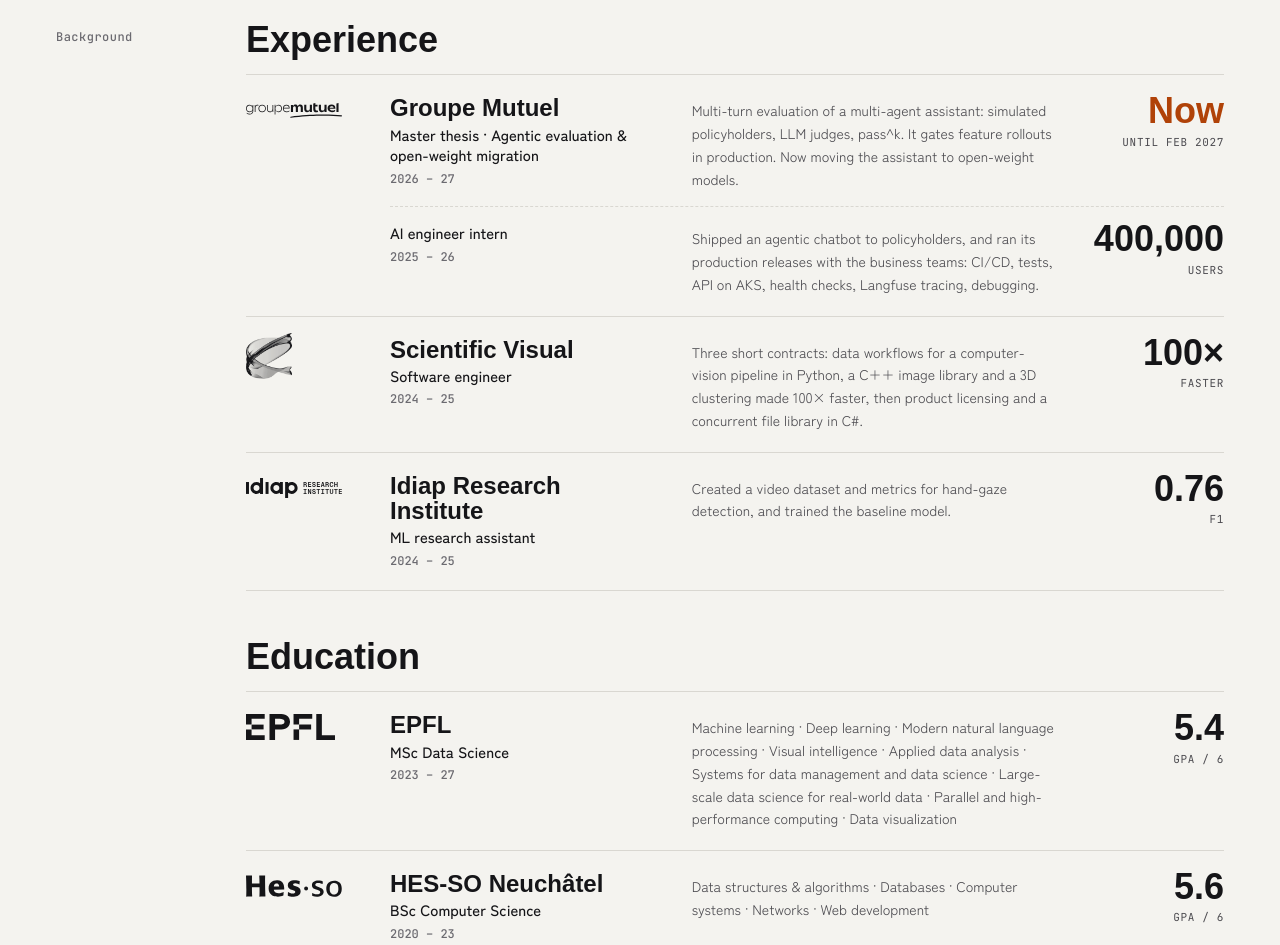
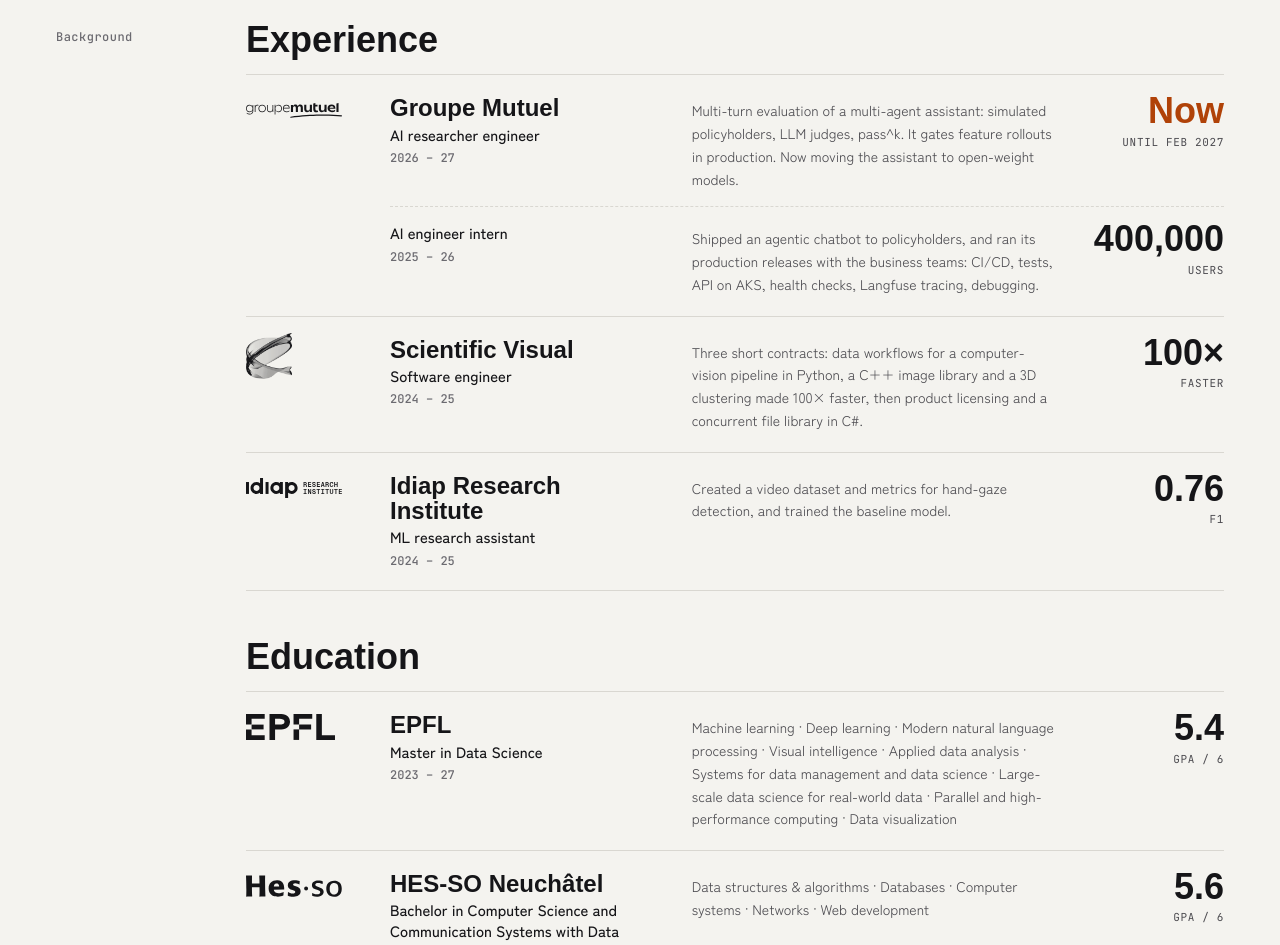
Before and after one commit to anassee15/portfolio, a Next.js app: page / in a window 1280 px wide. Shown: the part 780-1725 px from the top of the page. Built offline with nearby package versions, Linux system fonts and the light colour scheme; a web font is replaced by a local one.

Commit message:
fix diploma and job title

```diff
--- a/data/profile.ts
+++ b/data/profile.ts
@@ -46,7 +46,7 @@ export const experience: PathEntry[] = [
     logo: "groupe-mutuel.svg",
     roles: [
       {
-        title: "Master thesis · Agentic evaluation & open-weight migration",
+        title: "AI researcher engineer",
         dates: "2026 – 27",
         detail:
           "Multi-turn evaluation of a multi-agent assistant: simulated policyholders, LLM judges, pass^k. It gates feature rollouts in production. Now moving the assistant to open-weight models.",
@@ -96,7 +96,7 @@ export const education: PathEntry[] = [
     logo: "epfl.svg",
     roles: [
       {
-        title: "MSc Data Science",
+        title: "Master in Data Science",
         dates: "2023 – 27",
         detail:
           "Machine learning · Deep learning · Modern natural language processing · Visual intelligence · Applied data analysis · Systems for data management and data science · Large-scale data science for real-world data · Parallel and high-performance computing · Data visualization",
@@ -109,7 +109,7 @@ export const education: PathEntry[] = [
     logo: "hes-so.svg",
     roles: [
       {
-        title: "BSc Computer Science",
+        title: "Bachelor in Computer Science and Communication Systems with Data Engineering major",
         dates: "2020 – 23",
         detail: "Data structures & algorithms · Databases · Computer systems · Networks · Web development",
         figure: { value: "5.6", label: "GPA / 6" },
```
